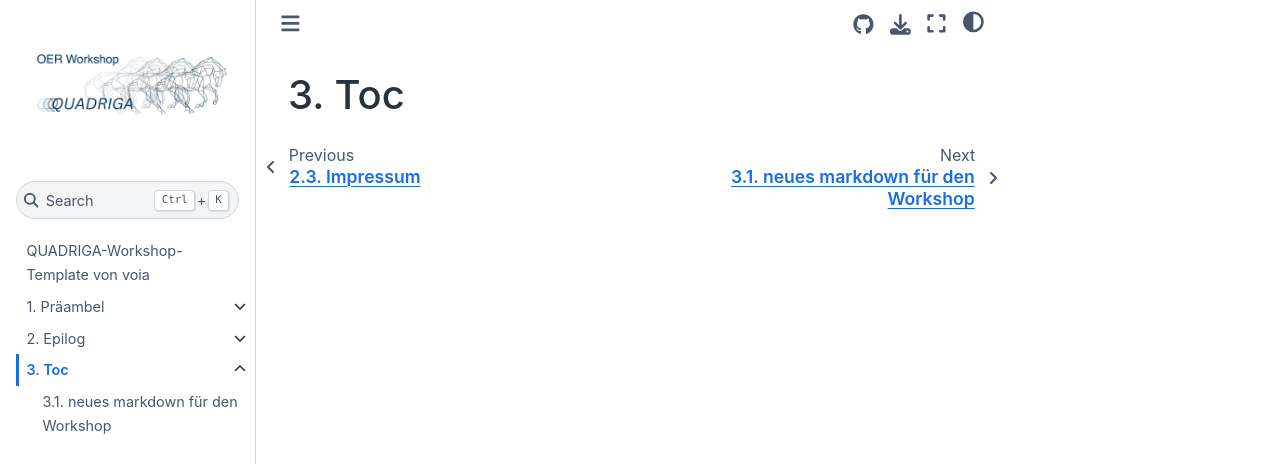
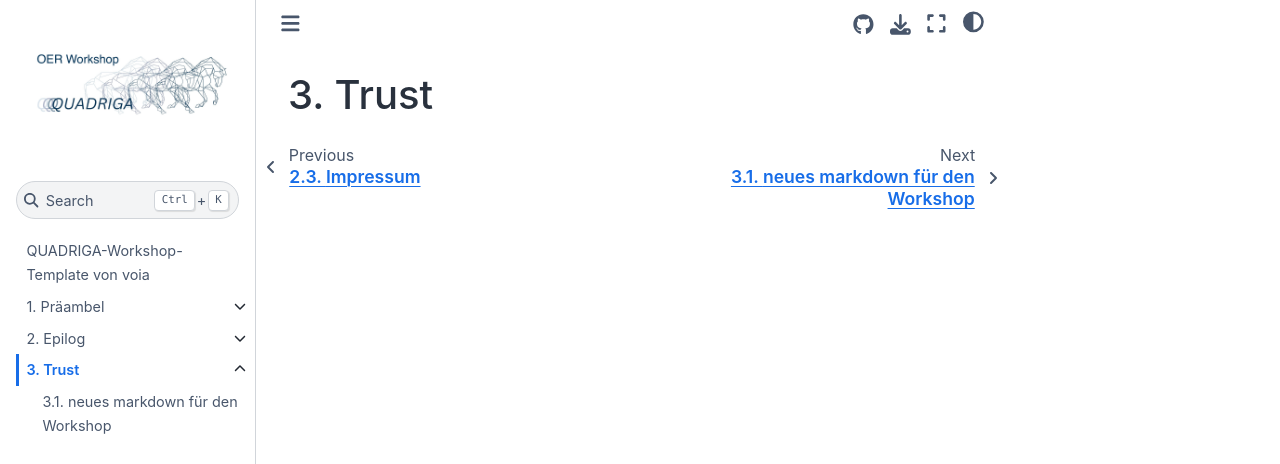
Before and after one commit to anvoice-ger/OER-QuadrigaJypiterTemplate-Test, a Jupyter Book: the page built from trust/toc.md, in a window 1280 px wide. Shown: the top 464 px of the page. Built offline with Jupyter Book 1.0.4 settings and Sphinx 7.4.7 and the Sphinx Book theme 1.1.4, drawn with Linux system fonts in a browser that asks for light colours.

Commit message:
Update toc.md

```diff
--- a/trust/toc.md
+++ b/trust/toc.md
@@ -1 +1 @@
-# Toc
+# Trust
```
